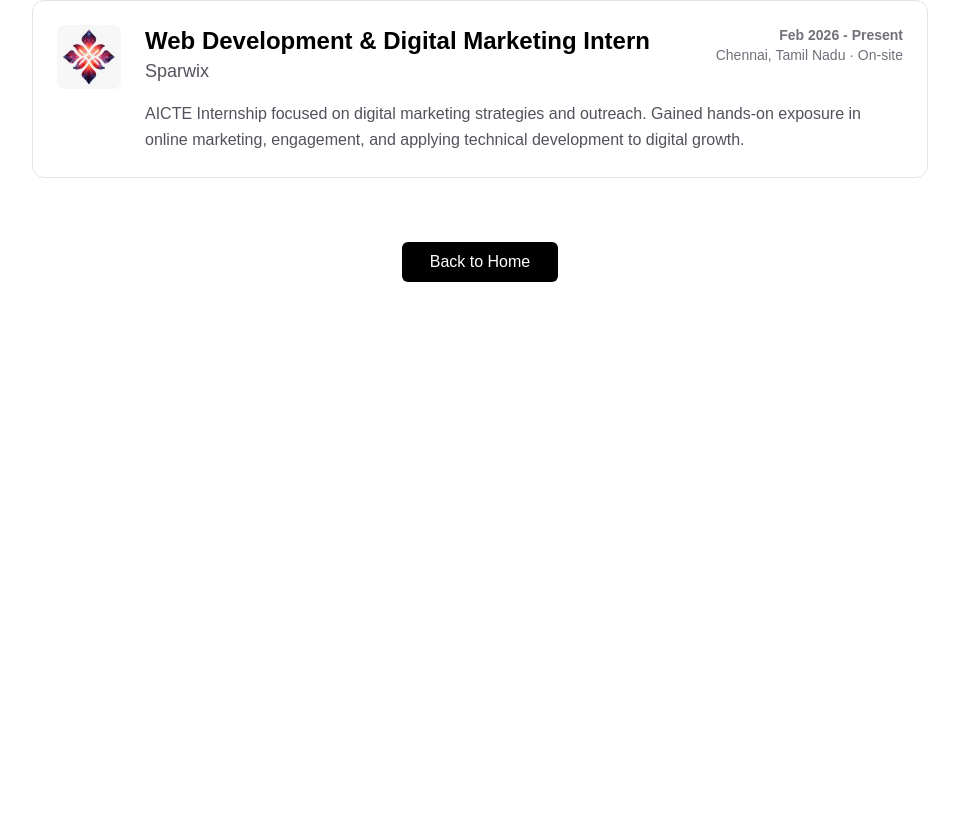
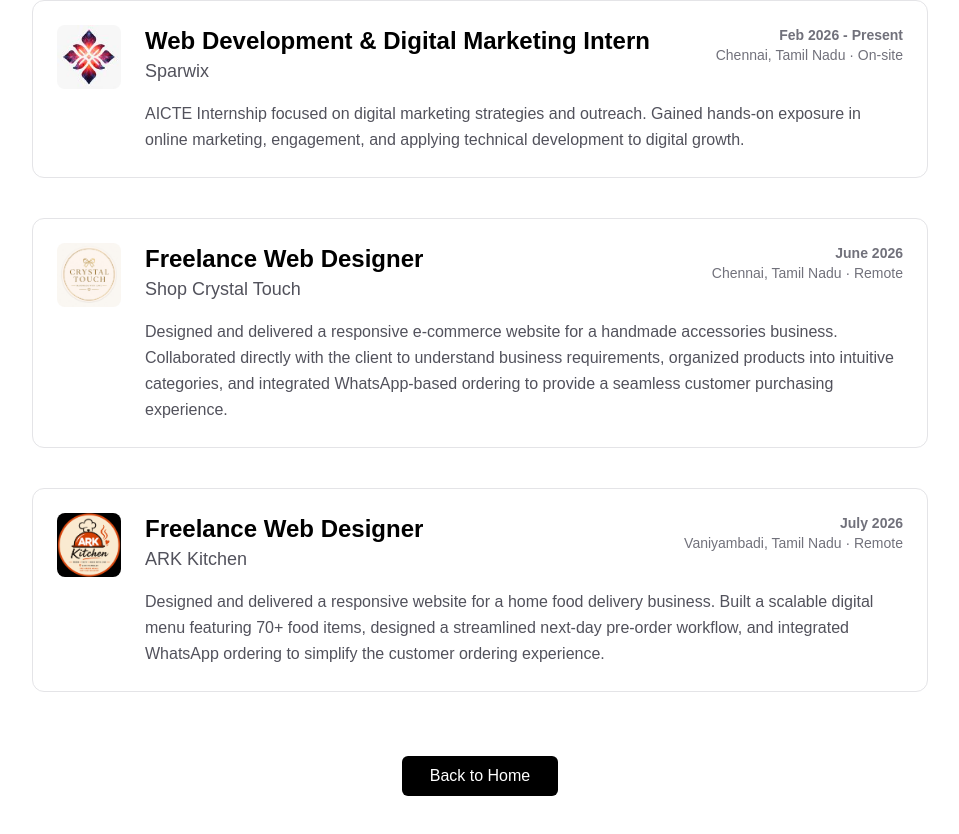
Before and after one commit to rimshakonain/Portfolio, a Next.js app: page /Experience in a window 1280 px wide. Shown: the part 416-1250 px from the top of the page, without its empty margins (160-1119 px from the left). Before the commit the page ends 800 px from the top, so only its background shows below. Built offline with nearby package versions, Linux system fonts and the light colour scheme.

Commit message:
7-15-2026

```diff
--- a/app/Experience/page.js
+++ b/app/Experience/page.js
@@ -22,6 +22,24 @@ const ExperiencePage = () => {
             location: "Chennai, Tamil Nadu · On-site",
             description:
                 "AICTE Internship focused on digital marketing strategies and outreach. Gained hands-on exposure in online marketing, engagement, and applying technical development to digital growth."
+        },
+        {
+            title: "Freelance Web Designer",
+            company: "Shop Crystal Touch",
+            logo: "/shopcrystaltouch.jpeg",
+            duration: "June 2026",
+            location: "Chennai, Tamil Nadu · Remote",
+            description:
+                "Designed and delivered a responsive e-commerce website for a handmade accessories business. Collaborated directly with the client to understand business requirements, organized products into intuitive categories, and integrated WhatsApp-based ordering to provide a seamless customer purchasing experience."
+        },
+        {
+            title: "Freelance Web Designer",
+            company: "ARK Kitchen",
+            logo: "/arkkitchen.png",
+            duration: "July 2026",
+            location: "Vaniyambadi, Tamil Nadu · Remote",
+            description:
+                "Designed and delivered a responsive website for a home food delivery business. Built a scalable digital menu featuring 70+ food items, designed a streamlined next-day pre-order workflow, and integrated WhatsApp ordering to simplify the customer ordering experience."
         }
     ];
 
```
Also changed, not shown: public/arkkitchen.png (added), public/shopcrystaltouch.jpeg (added).
